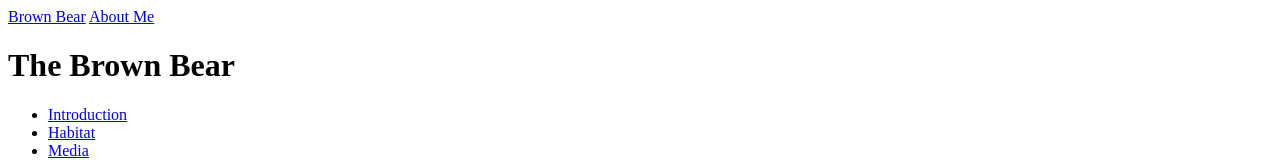
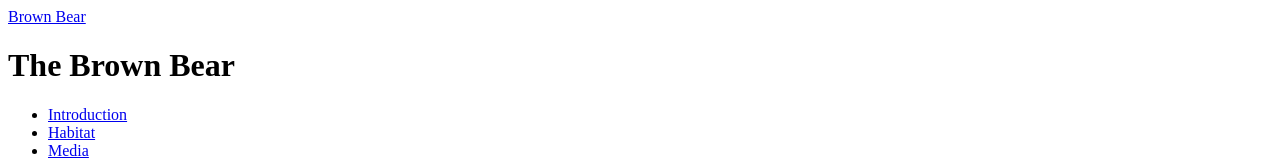
Before and after one commit to Speedlet/Bear-information, a plain HTML site: page index.html in a window 1280 px wide. Shown: the top 160 px of the page. Drawn offline with Linux system fonts and the light colour scheme.

Commit message:
Update index.html

```diff
--- a/index.html
+++ b/index.html
@@ -9,7 +9,6 @@
 
 <body>
   <a href="./index.html">Brown Bear</a>
-  <a href="./aboutme.html">About Me</a>
   <h1>The Brown Bear</h1>
   <ul>
     <li><a href="#introduction">Introduction</a></li>
```
